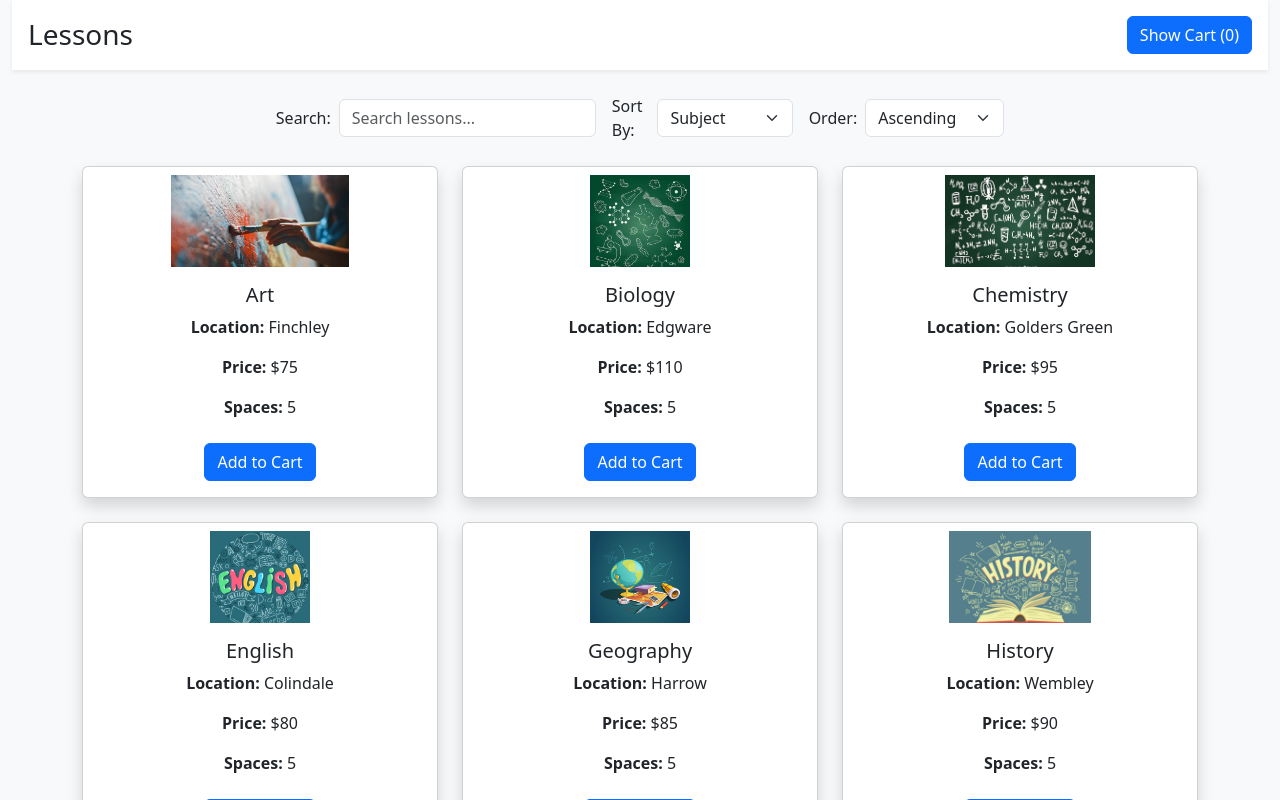
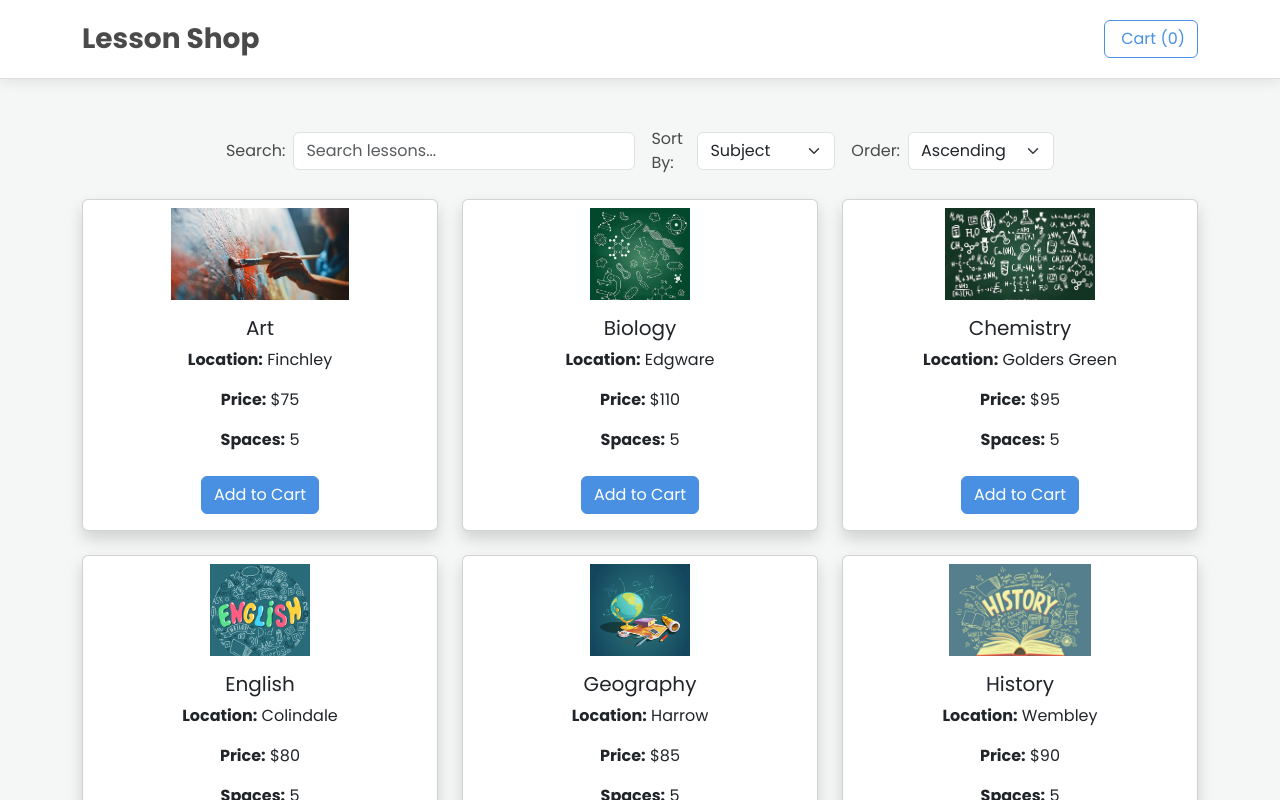
Before and after one commit to Tamjid-Karim05/vue-lessons, a Vue app: page / in a window 1280 px wide. Shown: the top 800 px of the page. Built offline with nearby package versions, Linux system fonts and the light colour scheme.

Commit message:
Redisgned the header for a cleaner and professional look, Also replaced the toast component

```diff
--- a/src/App.vue
+++ b/src/App.vue
@@ -17,13 +17,14 @@ const lessons = ref([
   { _id: '10', topic: 'PE', location: 'Islington', price: 60, space: 5, image: '/images/pe.jpg' },
 ]);
 
-const cart = ref([]);
-const showLessons = ref(true);
+const cart = ref([]); //
+const showLessons = ref(true); //
 
-const addedToCartMessage = ref('');
-const messageTimeout = ref(null);
-const messageProgress = ref(100);
+const addedToCartMessage = ref(''); //
+const messageTimeout = ref(null); //
+const messageProgress = ref(100); //
 
+// Starts the progress bar for the "Added to Cart" message
 function startMessageProgress() {
   const duration = 3000;
   const interval = 50;
@@ -43,6 +44,7 @@ function startMessageProgress() {
   }, interval);
 }
 
+// Adds a lesson to the cart or increments its quantity
 function addToCart(lesson) {
   if (lesson.space > 0) {
     const cartItem = cart.value.find(item => item._id === lesson._id);
@@ -53,11 +55,12 @@ function addToCart(lesson) {
     }
     lesson.space--;
 
-    addedToCartMessage.value = `1 space for ${lesson.topic} added to cart!`;
+    addedToCartMessage.value = `${lesson.topic} was added to your cart!`;
     startMessageProgress();
   }
 }
 
+// Removes an item completely from the cart
 function removeFromCart(cartItem) {
   const index = cart.value.indexOf(cartItem);
   if (index > -1) {
@@ -69,41 +72,115 @@ function removeFromCart(cartItem) {
   }
 }
 
+// Clears the cart after checkout
 function checkout(orderDetails) {
     console.log('Order submitted:', orderDetails);
+
+    // Reset spaces for all items that were in the cart
+    cart.value.forEach(cartItem => {
+        const lesson = lessons.value.find(l => l._id === cartItem._id);
+        if (lesson) {
+            lesson.space += cartItem.quantity;
+        }
+    });
+
     cart.value = [];
 }
 </script>
 
 <template>
-  <div class="container-fluid bg-light min-vh-100">
-    <header class="d-flex justify-content-between align-items-center bg-white p-3 shadow-sm sticky-top">
-      <h1 class="h3 mb-0">Lessons</h1>
-      <button class="btn btn-primary" @click="showLessons = !showLessons">
-        <span v-if="showLessons">Show Cart ({{ cart.length }})</span>
-        <span v-else>Back to Lessons</span>
+  <div id="app-container">
+    <header class="app-header">
+      <div class="container d-flex justify-content-between align-items-center">
+        <h1 class="h3 mb-0 fw-bold">Lesson Shop</h1>
+        <button class="btn btn-outline-primary" @click="showLessons = !showLessons">
+          <span v-if="showLessons">
+            <i class="bi bi-cart-fill me-1"></i> Cart ({{ cart.length }})
+          </span>
+          <span v-else>
+            <i class="bi bi-arrow-left-circle me-1"></i> Back to Lessons
+          </span>
         </button>
+      </div>
     </header>
 
-    <main class="container py-4">
-      <div v-if="addedToCartMessage" class="position-fixed top-0 start-50 translate-middle-x mt-3" style="z-index: 1050; width: auto; min-width: 300px; max-width: 90%;">
-        <div class="alert alert-success d-flex align-items-center justify-content-between shadow" role="alert">
-          <span>{{ addedToCartMessage }}</span>
+    <main class="container py-5">
+      <div class="toast-container position-fixed top-0 end-0 p-3">
+        <div v-if="addedToCartMessage" class="toast show" role="alert" aria-live="assertive" aria-atomic="true">
+          <div class="toast-header">
+            <i class="bi bi-check-circle-fill text-success me-2"></i>
+            <strong class="me-auto">Success</strong>
             <button type="button" class="btn-close" @click="addedToCartMessage = ''" aria-label="Close"></button>
           </div>
-        <div class="progress" style="height: 5px;">
+          <div class="toast-body">
+            {{ addedToCartMessage }}
+          </div>
+          <div class="progress" style="height: 4px;">
             <div
               class="progress-bar bg-success"
               role="progressbar"
               :style="{ width: messageProgress + '%' }"
-            aria-valuenow="100"
-            aria-valuemin="0"
-            aria-valuemax="100"
             ></div>
           </div>
         </div>
+      </div>
+
       <Lessons v-if="showLessons" :lessons="lessons" @addToCart="addToCart" />
-      <Cart v-else :cart="cart" @removeFromCart="removeFromCart" @checkout="checkout" />
+      <Cart v-else :cart="cart" @removeFromCart="removeFromCart" @checkout="checkout" @backToLessons="showLessons = true" />
     </main>
   </div>
 </template>
+
+<style>
+/* Global styles for a modern look */
+@import url('https://fonts.googleapis.com/css2?family=Poppins:wght@400;600;700&display=swap');
+
+:root {
+  --primary-color: #4A90E2;
+  --secondary-color: #50E3C2;
+  --text-color: #4A4A4A;
+  --bg-color: #F4F7F6;
+  --card-bg: #FFFFFF;
+  --border-radius: 8px;
+  --shadow: 0 4px 12px rgba(0,0,0,0.08);
+}
+
+body {
+  font-family: 'Poppins', sans-serif;
+  background-color: var(--bg-color);
+  color: var(--text-color);
+}
+
+#app-container {
+  min-height: 100vh;
+}
+
+.app-header {
+  background-color: var(--card-bg);
+  padding: 1.25rem 0;
+  border-bottom: 1px solid #e0e0e0;
+  position: sticky;
+  top: 0;
+  z-index: 1000;
+  box-shadow: var(--shadow);
+}
+
+.btn-primary {
+  background-color: var(--primary-color);
+  border-color: var(--primary-color);
+  transition: background-color 0.2s ease, transform 0.2s ease;
+}
+.btn-primary:hover {
+  background-color: #357ABD;
+  border-color: #357ABD;
+  transform: translateY(-2px);
+}
+.btn-outline-primary {
+    color: var(--primary-color);
+    border-color: var(--primary-color);
+}
+.btn-outline-primary:hover {
+    background-color: var(--primary-color);
+    color: white;
+}
+</style>
```
Lines whose indentation alone changed are shown as unchanged.
